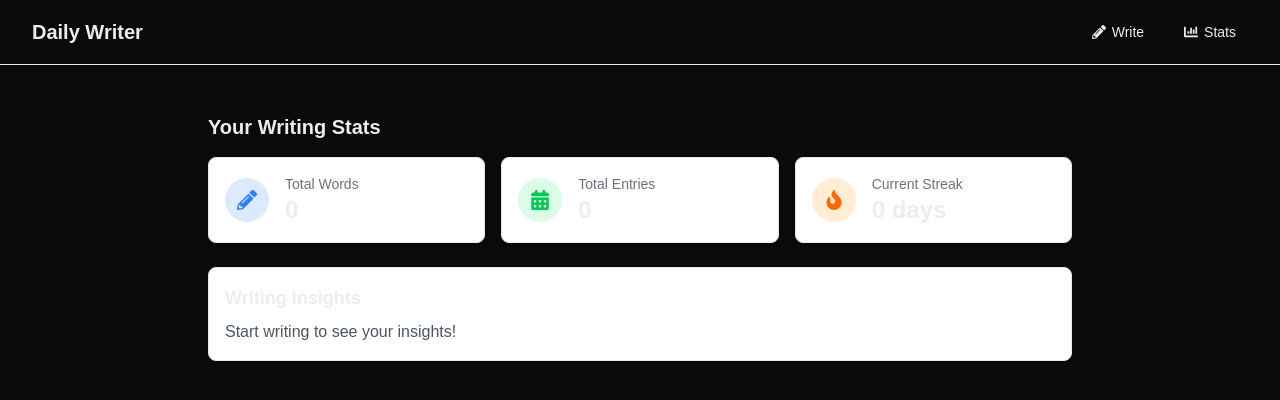
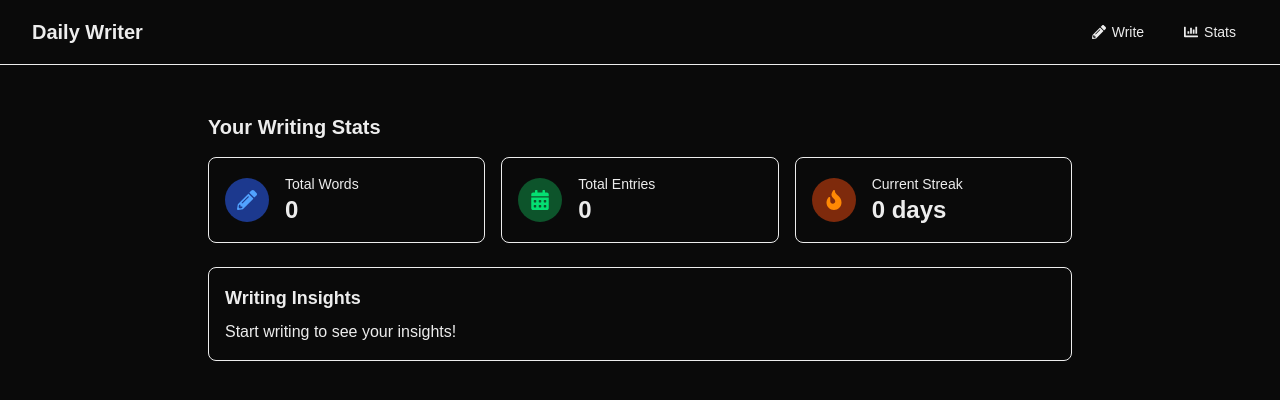
Before and after one commit to TriMPham98/daily-writer, a Next.js app: page /stats in a window 1280 px wide. Shown: the top 400 px of the page. Built offline with nearby package versions, Linux system fonts and the light colour scheme.

Commit message:
Change to dark theme

```diff
--- a/src/components/WritingStats.tsx
+++ b/src/components/WritingStats.tsx
@@ -12,13 +12,13 @@ const WritingStats: React.FC = () => {
       <h2 className="text-xl font-bold mb-4">Your Writing Stats</h2>
 
       <div className="grid grid-cols-1 md:grid-cols-3 gap-4">
-        <div className="bg-white p-4 rounded-lg shadow-sm border border-gray-200">
+        <div className="bg-card-background p-4 rounded-lg border border-border-color">
           <div className="flex items-center">
-            <div className="p-3 rounded-full bg-blue-100 text-blue-500 mr-4">
+            <div className="p-3 rounded-full bg-blue-900 text-blue-400 mr-4">
               <FaPencilAlt size={20} />
             </div>
             <div>
-              <p className="text-sm text-gray-500">Total Words</p>
+              <p className="text-sm text-muted">Total Words</p>
               <p className="text-2xl font-bold">
                 {stats.totalWordCount.toLocaleString()}
               </p>
@@ -26,34 +26,34 @@ const WritingStats: React.FC = () => {
           </div>
         </div>
 
-        <div className="bg-white p-4 rounded-lg shadow-sm border border-gray-200">
+        <div className="bg-card-background p-4 rounded-lg border border-border-color">
           <div className="flex items-center">
-            <div className="p-3 rounded-full bg-green-100 text-green-500 mr-4">
+            <div className="p-3 rounded-full bg-green-900 text-green-400 mr-4">
               <FaCalendarAlt size={20} />
             </div>
             <div>
-              <p className="text-sm text-gray-500">Total Entries</p>
+              <p className="text-sm text-muted">Total Entries</p>
               <p className="text-2xl font-bold">{stats.totalEntries}</p>
             </div>
           </div>
         </div>
 
-        <div className="bg-white p-4 rounded-lg shadow-sm border border-gray-200">
+        <div className="bg-card-background p-4 rounded-lg border border-border-color">
           <div className="flex items-center">
-            <div className="p-3 rounded-full bg-orange-100 text-orange-500 mr-4">
+            <div className="p-3 rounded-full bg-orange-900 text-orange-400 mr-4">
               <FaFire size={20} />
             </div>
             <div>
-              <p className="text-sm text-gray-500">Current Streak</p>
+              <p className="text-sm text-muted">Current Streak</p>
               <p className="text-2xl font-bold">{stats.streakDays} days</p>
             </div>
           </div>
         </div>
       </div>
 
-      <div className="mt-6 bg-white p-4 rounded-lg shadow-sm border border-gray-200">
+      <div className="mt-6 bg-card-background p-4 rounded-lg border border-border-color">
         <h3 className="text-lg font-semibold mb-2">Writing Insights</h3>
-        <p className="text-gray-600">
+        <p className="text-muted">
           {stats.totalWordCount > 0
             ? `You've written an average of ${Math.round(
                 stats.totalWordCount / (stats.totalEntries || 1)
@@ -62,7 +62,7 @@ const WritingStats: React.FC = () => {
         </p>
 
         {stats.streakDays > 0 && (
-          <p className="text-gray-600 mt-2">
+          <p className="text-muted mt-2">
             Keep up your {stats.streakDays}-day streak! Consistency is key to
             building a writing habit.
           </p>
```
